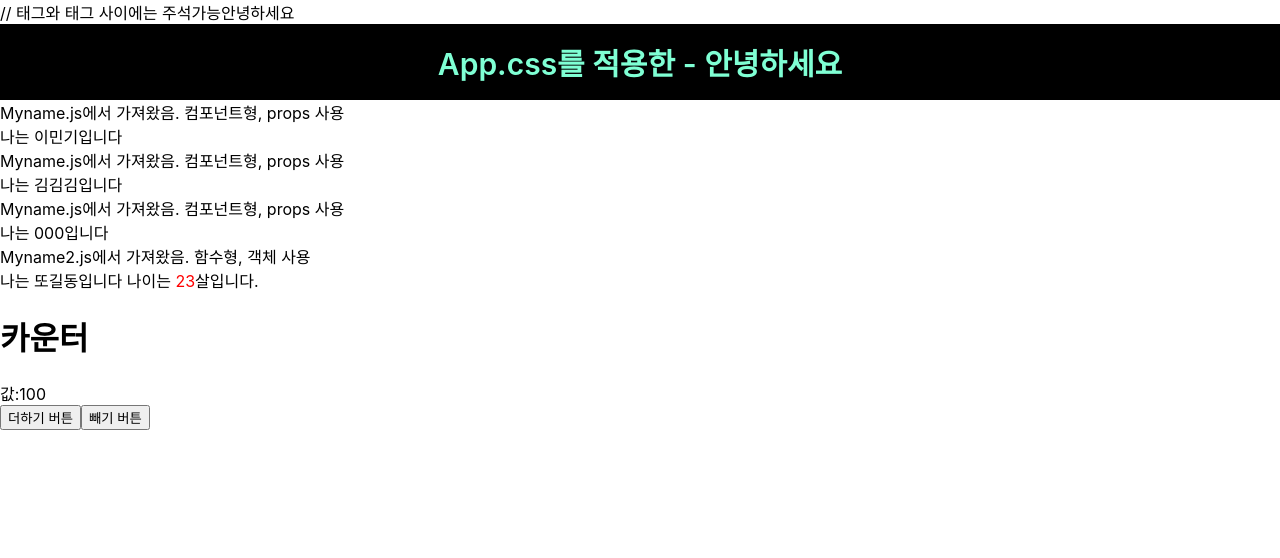
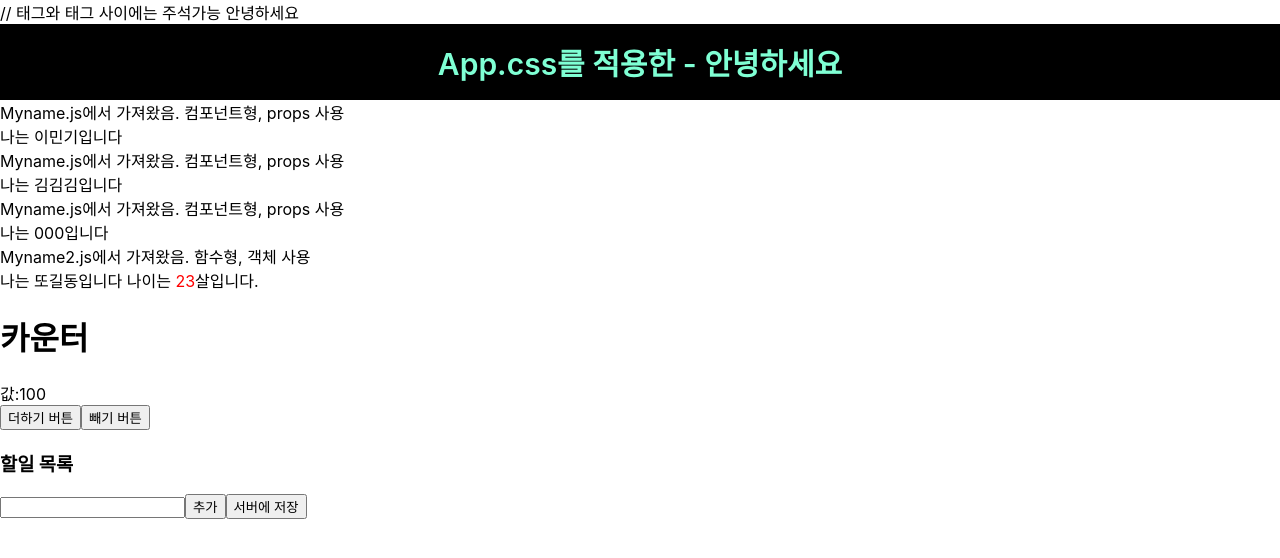
Before and after one commit to midaslmg94/MultiCampus-React, a React (Create React App) app in the folder day01/hello-react2/: page / in a window 1280 px wide. Shown: the top 558 px of the page. Built offline with nearby package versions, Linux system fonts and the light colour scheme.

Commit message:
Todo list 기능 추가

```diff
--- a/day01/hello-react2/src/App.js
+++ b/day01/hello-react2/src/App.js
@@ -1,14 +1,15 @@
-import React, { Component } from 'react';
+import React, {Component} from 'react';
 import './App.css';
-import MyName from'./Myname.js';
+import MyName from './Myname.js';
 import MyName2 from './Myname2.js';
 import Counter from './Counter.js';
-
+import MyComponent from './MyComponent.js';
 class App extends React.Component {
     render() {
-    return(
-      <div>  // 태그와 태그 사이에는 주석가능
-       {/*위에서 정의한 값을 넣어주는 것*/}
+        return (
+            <div>
+
+                // 태그와 태그 사이에는 주석가능 {/*위에서 정의한 값을 넣어주는 것*/}
                 안녕하세요
                 <div className="App">
                     App.css를 적용한 - 안녕하세요
@@ -16,8 +17,9 @@ class App extends React.Component {
                 <MyName whoami="이민기"/>
                 <MyName whoami="김김김"/>
                 <MyName/> {/*속성값을 지정하지 않음 --> defaultProps값이 적용 */}
-        <MyName2 whoami="또길동" age= '23'/>
+                <MyName2 whoami="또길동" age='23'/>
                 <Counter/>
+                <MyComponent/>
             </div>
         );
     }
```
Lines whose indentation alone changed are shown as unchanged.
